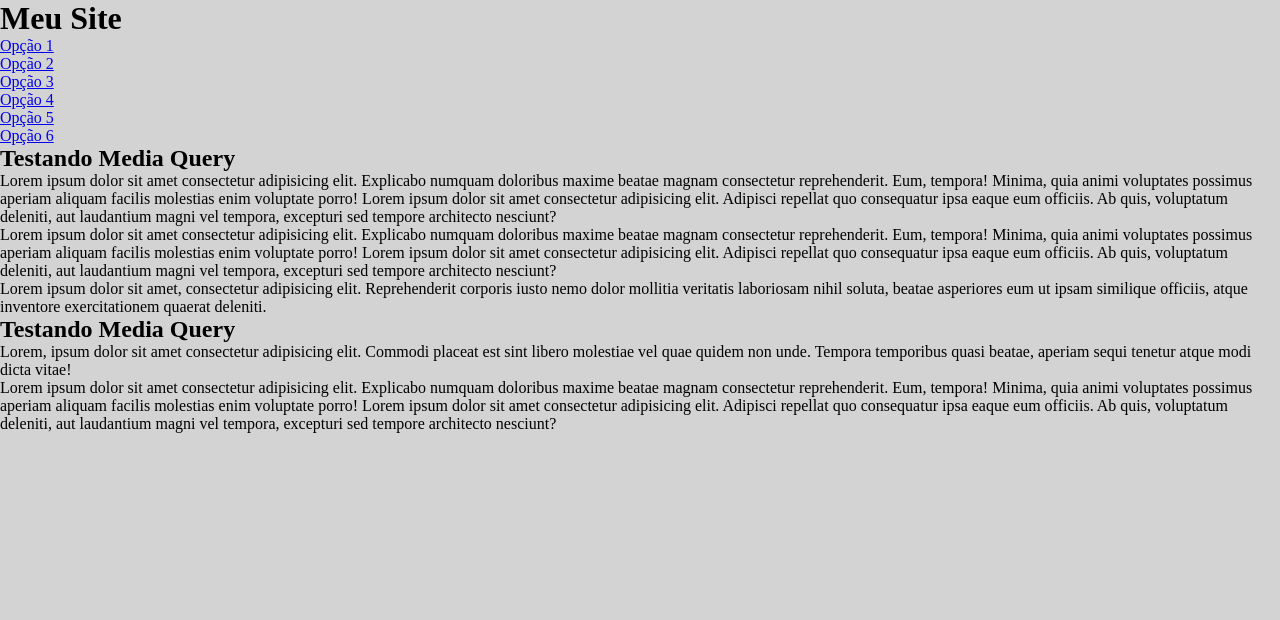
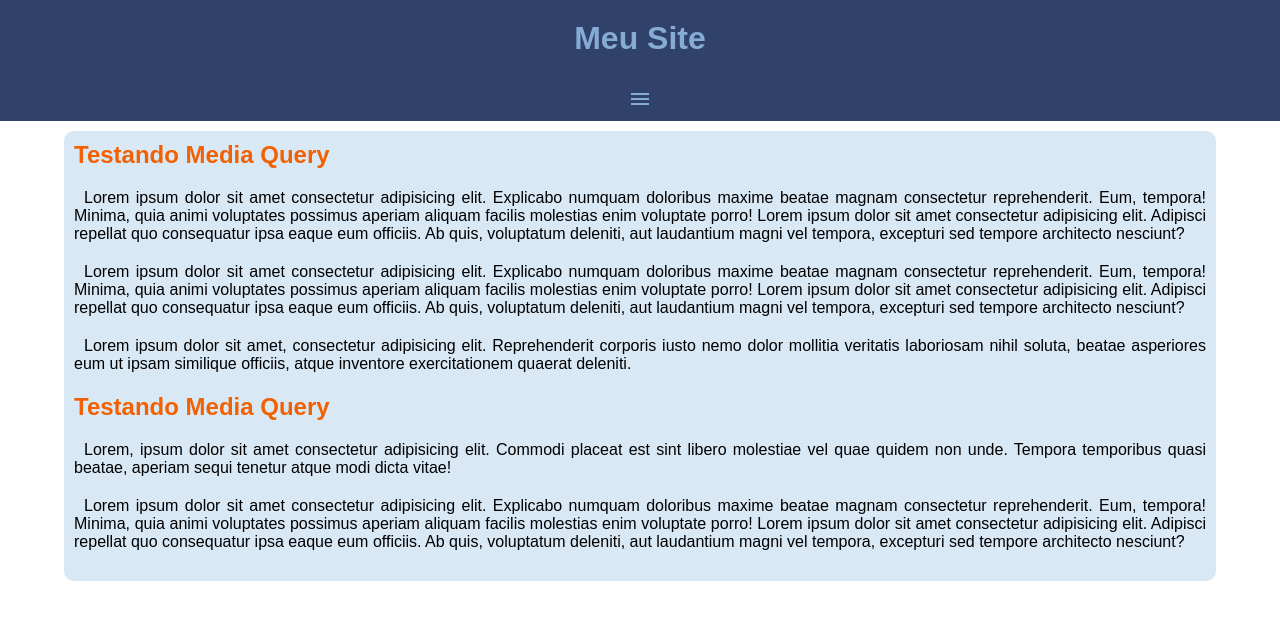
Before and after one commit to lucasgabrieldeveloper/html-css, a plain HTML site: page exercícios/ex026/mq005/index.html in a window 1280 px wide. Drawn offline with nearby package versions, Linux system fonts and the light colour scheme.

Commit message:
ex026  menu

```diff
--- a/exercícios/ex026/mq005/estilos/style.css
+++ b/exercícios/ex026/mq005/estilos/style.css
@@ -4,8 +4,82 @@
     margin: 0;
     padding: 0;
     box-sizing: border-box;
+    font-family: Arial, Helvetica, sans-serif;
+}
+
+:root{
+    --cor1: #304269;
+    --cor2: #86ABD4;
+    --cor3: #D9E8F5;
+    --cor4: #FFFFFF;
+    --cor5: #F26101;
 }
 
 body, html{
-    background-color: lightgray;
+    background-color: var(--cor4);
 }
+
+header{
+    background-color: var(--cor1);
+}
+
+header > h1{
+    padding: 20px;
+    text-align: center;
+    color: var(--cor2);
+}
+
+span#burguer{
+    color: #86ABD4;
+    display: block;
+    text-align: center;
+    padding: 10px;
+    cursor: pointer;
+}
+
+span#burguer:hover{
+    background-color: var(--cor3);
+    color: var(--cor1);
+}
+
+menu{
+    display: none;
+}
+
+menu > ul{
+    list-style-type: none;
+}
+
+menu > ul > li > a{
+    display: block;
+    padding: 10px;
+    text-decoration: none;
+    background-color: var(--cor2);
+    color: var(--cor1);
+    text-align: center;
+    border-top: 2px solid var(--cor4);
+}
+
+menu > ul > li > a:hover{
+    background-color: var(--cor3);
+}
+
+main{
+    width: 90vw;
+    background-color: var(--cor3);
+    margin: auto;
+    padding: 10px;
+    border-radius: 10px;
+    margin-top: 10px;
+}
+
+article > h2{
+    padding-bottom: 20px;
+    color: var(--cor5);
+}
+
+article > p{
+    text-align: justify;
+    margin-bottom: 20px;
+    text-indent: 10px;
+}
--- a/exercícios/ex026/mq005/index.html
+++ b/exercícios/ex026/mq005/index.html
@@ -5,11 +5,13 @@
     <meta name="viewport" content="width=device-width, initial-scale=1.0">
     <title>Media Query</title>
     <link rel="stylesheet" href="estilos/style.css">
+    <link rel="stylesheet" href="https://fonts.googleapis.com/css2?family=Material+Symbols+Outlined:opsz,wght,FILL,GRAD@20..48,100..700,0..1,-50..200" />
 </head>
 <body>
     <header>
         <h1>Meu Site</h1>
-        <menu>
+        <span class="material-symbols-outlined" id="burguer" onclick="clickMenu()"> menu </span>
+        <menu id="itens">
             <ul>
                 <li><a href="#">Opção 1</a></li>
                 <li><a href="#">Opção 2</a></li>
@@ -46,5 +48,16 @@
             </p>
         </article>
     </main>
+
+    <script>
+        function clickMenu() {
+            if (itens.style.display == 'block') {
+                itens.style.display = 'none'
+            } else {
+                itens.style.display = 'block'
+            }
+        }
+    </script>
+
 </body>
 </html>
```
